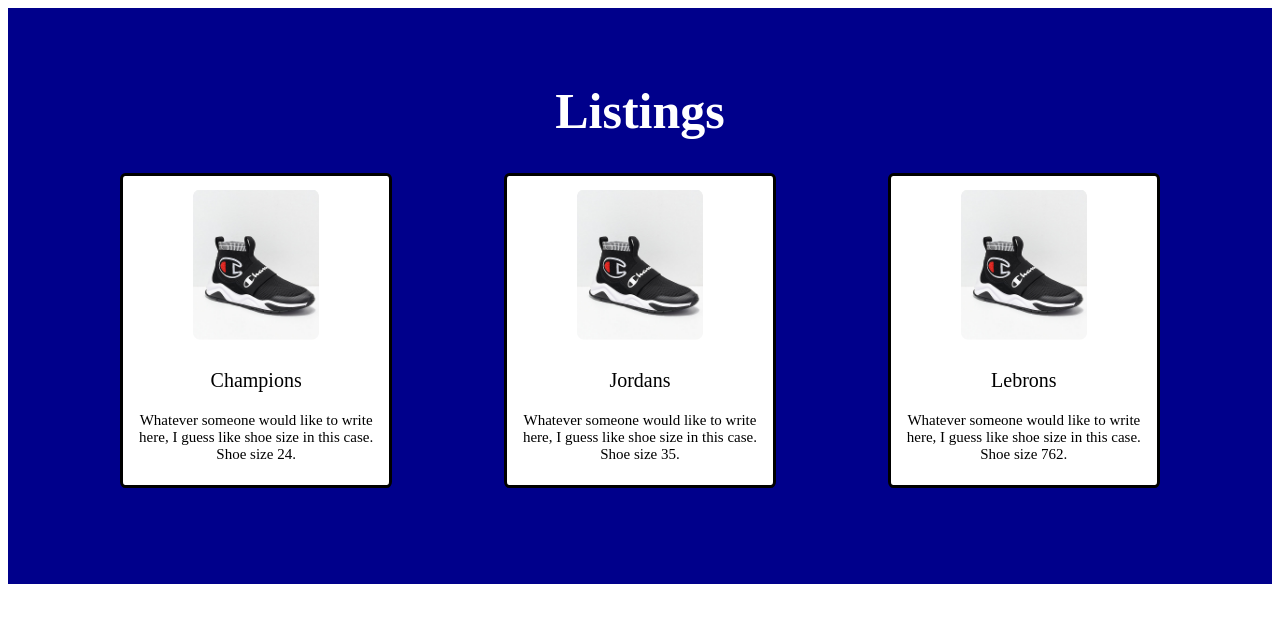
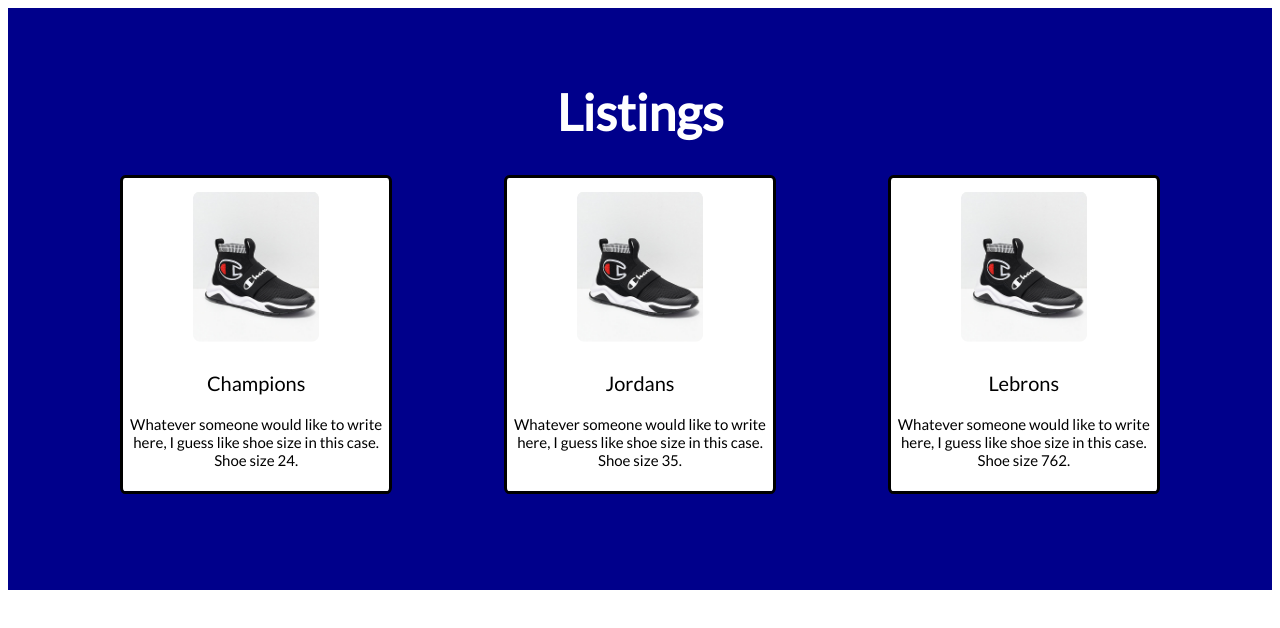
Before and after one commit to Robust-ness/BrosList, a plain HTML site: page Rob Folder/html for listings/index.html in a window 1280 px wide. Drawn offline with Linux system fonts and the light colour scheme.

Commit message:
we gonna combine soon

```diff
--- a/Rob Folder/html for listings/index.html
+++ b/Rob Folder/html for listings/index.html
@@ -5,6 +5,7 @@
     <meta name="viewport" content="width=device-width, initial-scale=1.0">
     <title>Listings</title>
     <link rel="stylesheet" href="listings.css">
+    <link href="https://fonts.googleapis.com/css?family=Lato&display=swap" rel="stylesheet">
 </head>
 <body>
     <div class="body-one">
--- a/Rob Folder/html for listings/listings.css
+++ b/Rob Folder/html for listings/listings.css
@@ -12,6 +12,7 @@
     display: flex;
     justify-content: center;
     font-size: 5rem;
+    font-family: 'Lato';
 }
 
 .item-row{
@@ -37,9 +38,11 @@
 }
 .item-name{
     font-size: 2rem;
+    font-family: 'Lato';
 }
 .item-description{
     font-size: 1.5rem;
+    font-family: 'Lato';
 }
 
 @media only screen and (max-width: 600px) {
```
